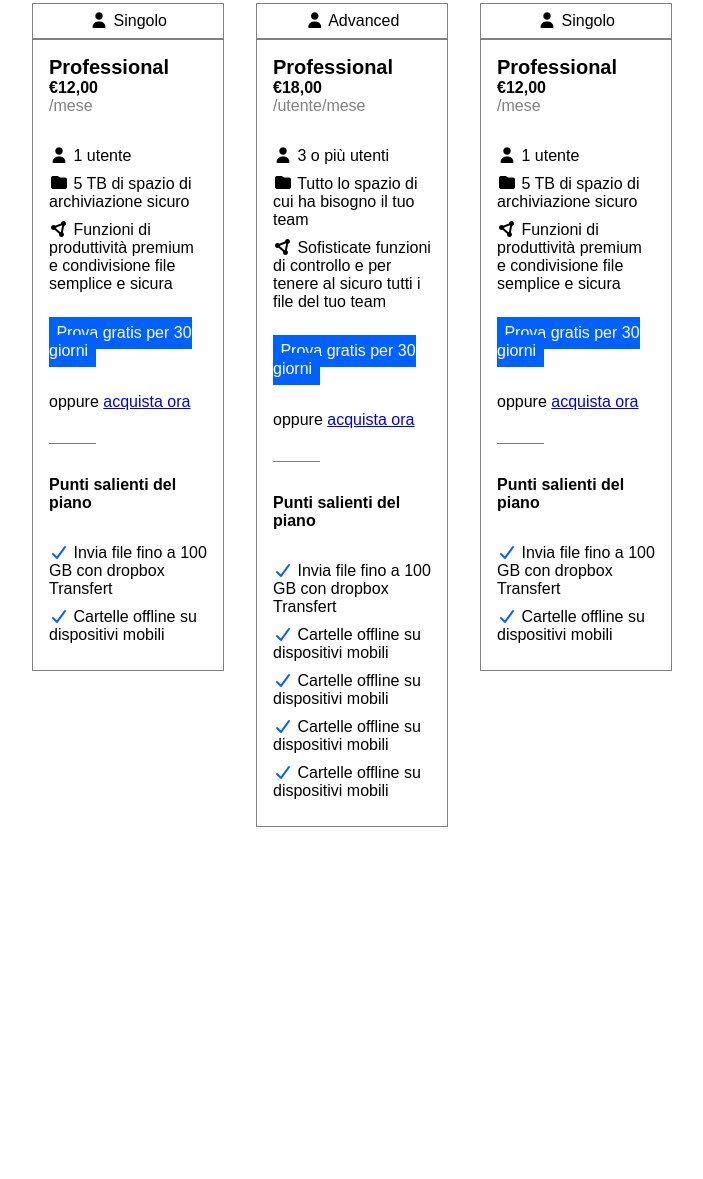
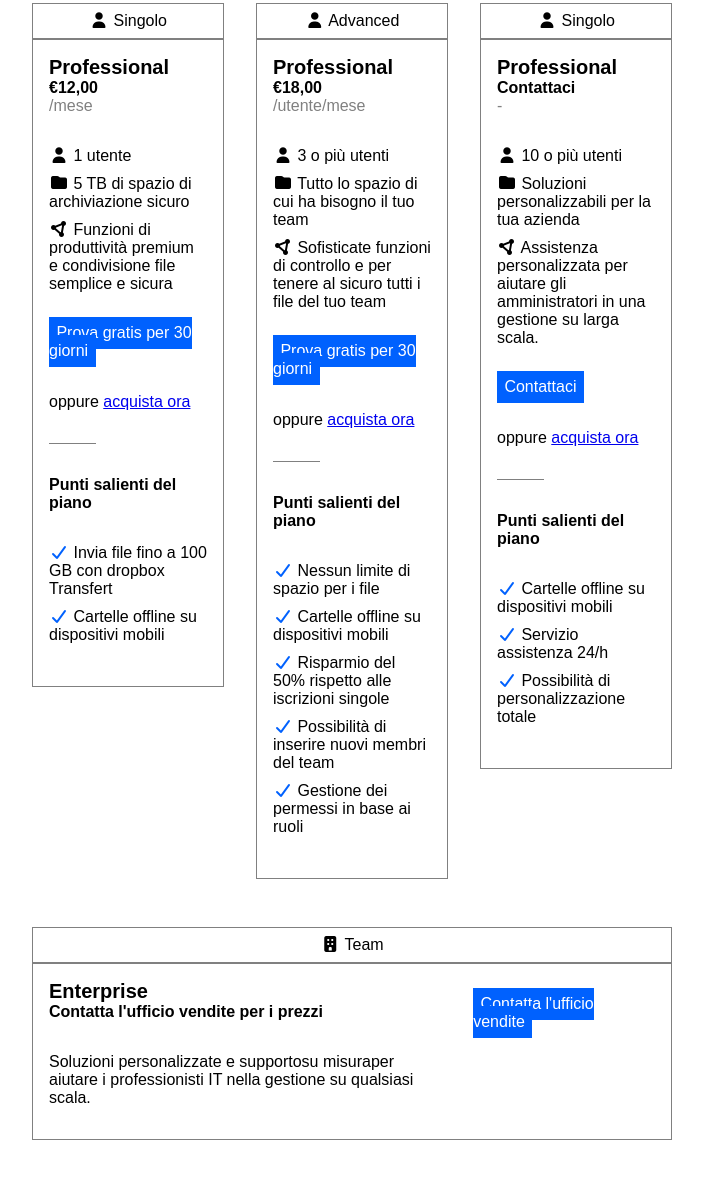
Before and after one commit to matteovecchio04/htmlcss-dropbox, a plain HTML site: page index.html in a window 1280 px wide. Shown: the part 793-1972 px from the top of the page, without its empty margins (288-991 px from the left). Before the commit the page ends 1668 px from the top, so only its background shows below. Drawn offline with Linux system fonts and the light colour scheme.

Commit message:
add correct content in verical cards. add team card with correct content.

```diff
--- a/assets/css/style.css
+++ b/assets/css/style.css
@@ -95,6 +95,31 @@
         accent-color: var(--drop-btn-color);
     }
 
+    .card-big {
+        width: 100%;
+        height: 100%;
+
+        .card-head {
+            padding: 0.5rem 1rem;
+        }
+
+        .card-body {
+            padding: 1rem;
+            padding-bottom: 2rem;
+
+            .inner-container-left {
+                width: 65%;
+            }
+
+            .inner-container-right {
+                width: 30%;
+                padding-top: 1rem;
+            }
+
+        }
+
+    }
+
     .card {
         width: 30%;
         height: 100%;
@@ -106,6 +131,7 @@
 
         .card-body {
             padding: 1rem;
+            padding-bottom: 2rem;
 
             i.fa-check {
                 color: var(--drop-btn-color);
@@ -186,6 +212,10 @@ h3 {
     width: 30%;
 }
 
+.align-center {
+    text-align: center;
+}
+
 label {
     margin-right: 1.5rem;
 }
--- a/index.html
+++ b/index.html
@@ -71,6 +71,7 @@
                 <label for="yearly" class="rad">Fatturazione annuale</label>
             </div>
         </div>
+
         <section class="container space-between">
             <div class="card">
                 <div class="card-head border">
@@ -151,7 +152,7 @@
                     </div>
                     <div class="mar-bot">
                         <i class="fa-solid fa-check"></i>
-                        Invia file fino a 100 GB con dropbox Transfert
+                        Nessun limite di spazio per i file
                     </div>
                     <div class="mar-bot">
                         <i class="fa-solid fa-check"></i>
@@ -159,15 +160,15 @@
                     </div>
                     <div class="mar-bot">
                         <i class="fa-solid fa-check"></i>
-                        Cartelle offline su dispositivi mobili
+                        Risparmio del 50% rispetto alle iscrizioni singole
                     </div>
                     <div class="mar-bot">
                         <i class="fa-solid fa-check"></i>
-                        Cartelle offline su dispositivi mobili
+                        Possibilità di inserire nuovi membri del team
                     </div>
                     <div class="mar-bot">
                         <i class="fa-solid fa-check"></i>
-                        Cartelle offline su dispositivi mobili
+                        Gestione dei permessi in base ai ruoli
                     </div>
                 </div>
             </div>
@@ -181,22 +182,22 @@
                 </div>
                 <div class="card-body border">
                     <h3>Professional</h3>
-                    <strong>&euro;12,00</strong>
-                    <p class="gray-txt">/mese</p>
+                    <strong>Contattaci</strong>
+                    <p class="gray-txt">-</p>
                     <div class="mar-bot">
                         <i class="fa-solid fa-user"></i>
-                        1 utente
+                        10 o più utenti
                     </div>
                     <div class="mar-bot">
                         <i class="fa-solid fa-folder"></i>
-                        5 TB di spazio di archiviazione sicuro
+                        Soluzioni personalizzabili per la tua azienda
                     </div>
                     <div class="mar-bot-big">
                         <i class="fa-solid fa-circle-nodes"></i>
-                        Funzioni di produttività premium e condivisione file semplice e sicura
+                        Assistenza personalizzata per aiutare gli amministratori in una gestione su larga scala.
                     </div>
                     <div class="mar-bot-big">
-                        <a class="btn" href="free-trial">Prova gratis per 30 giorni</a>
+                        <a class="btn" href="free-trial">Contattaci</a>
                     </div>
                     <div class="mar-bot-big">
                         oppure <a href="buy">acquista ora</a>
@@ -207,15 +208,47 @@
                     </div>
                     <div class="mar-bot">
                         <i class="fa-solid fa-check"></i>
-                        Invia file fino a 100 GB con dropbox Transfert
+                        Cartelle offline su dispositivi mobili
                     </div>
                     <div class="mar-bot">
                         <i class="fa-solid fa-check"></i>
-                        Cartelle offline su dispositivi mobili
+                        Servizio assistenza 24/h
+                    </div>
+                    <div class="mar-bot">
+                        <i class="fa-solid fa-check"></i>
+                        Possibilità di personalizzazione totale
                     </div>
                 </div>
             </div>
+        </section>
 
+        <section class="container space-between">
+            <div class="card-big">
+                <div class="card-head border align-center">
+                    <i class="fa-solid fa-building"></i>
+                    Team
+                </div>
+                <div class="card-body d-flex border space-between">
+                    <div class="inner-container-left">
+                        <h3>Enterprise</h3>
+                        <div class="mar-bot-big">
+                            <strong>
+                                Contatta l'ufficio vendite per i prezzi
+                            </strong>
+                        </div>
+                        <p>
+                            Soluzioni personalizzate e supportosu misuraper aiutare i professionisti IT nella gestione
+                            su qualsiasi scala.
+                        </p>
+                    </div>
+                    <div class="inner-container-right">
+                        <div>
+                            <a class="btn" href="free-trial">Contatta l'ufficio vendite</a>
+                        </div>
+                    </div>
+                </div>
+
+            </div>
         </section>
     </main>
 
```
